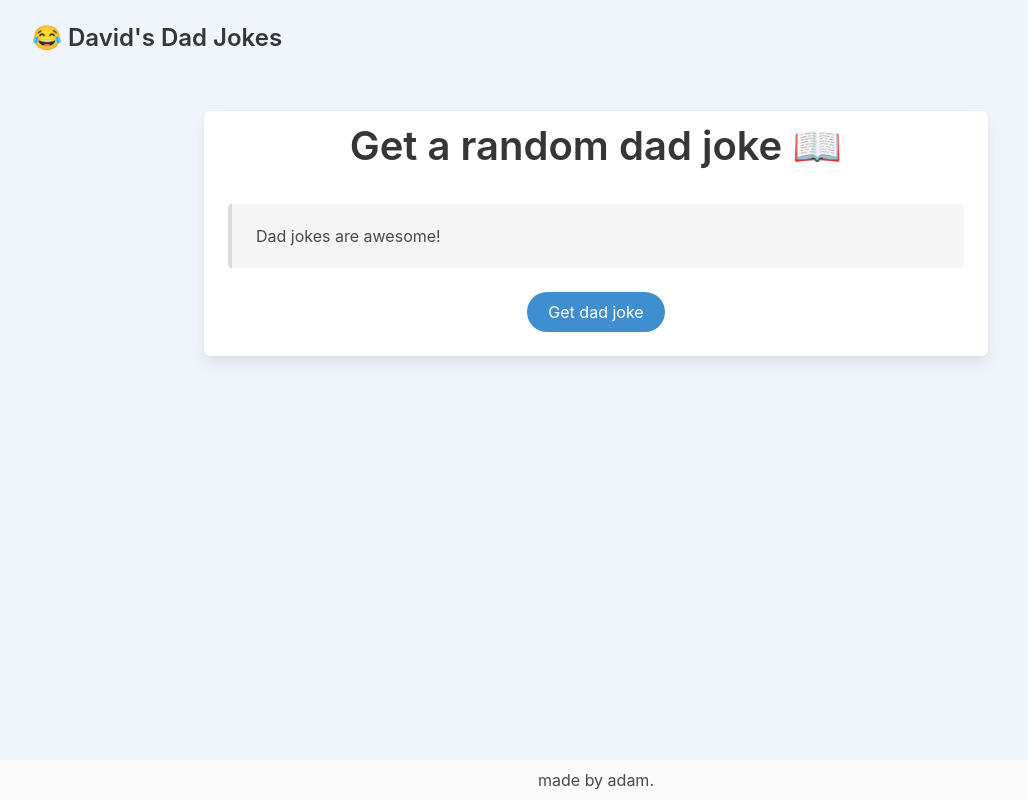
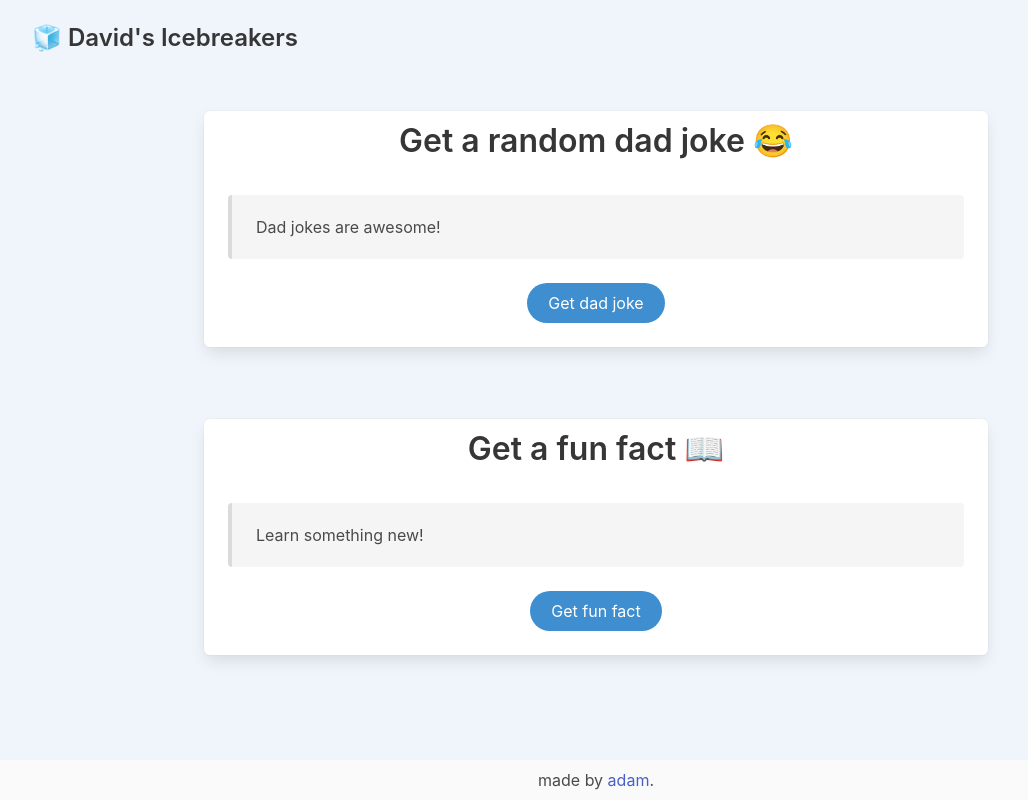
Before and after one commit to adamfurman7/adams-icebreakers, a plain HTML site: page index.html in a window 1280 px wide. Shown: the whole page, without its empty margins (44-1072 px from the left). Drawn offline with nearby package versions, Linux system fonts and the light colour scheme.

Commit message:
Added fun fact generator.

```diff
--- a/app.js
+++ b/app.js
@@ -1,5 +1,7 @@
 const joke = document.querySelector('#joke');
 const jokeBtn = document.querySelector('#jokeBtn');
+const fact = document.querySelector('#fact');
+const factBtn = document.querySelector('#factBtn');
 
 // Connect to API to get joke.
 const getJoke = async () => {
@@ -17,5 +19,20 @@ const getJoke = async () => {
     // console.log('getJoke worked!');
 }
 
+const getFact = async () => {
+    try {
+        const response = await axios.get('https://api.api-ninjas.com/v1/facts?limit=1', {
+            headers: {
+                'X-Api-Key': 'kk2ROoBBl6nrrFF4htgxxg==xieKOXfvrEiqNJv2',
+            },
+        });
+        fact.textContent = response.data[0].fact + ".";
+        console.log(response.data[0].fact);
+    } catch (error) {
+        console.log(error);
+    }
+}
+
 // Listen for button click and call getJoke function on click.
 jokeBtn.addEventListener('click', getJoke);
+factBtn.addEventListener('click', getFact);
--- a/index.html
+++ b/index.html
@@ -14,7 +14,7 @@
 <body class="is-fullheight is-flex-direction-column has-background-info-light">
     <nav class="navbar has-background-info-light">
         <div class="container">
-            <div class="navbar-brand title is-4 p-5">😂 David's Dad Jokes</div>
+            <div class="navbar-brand title is-4 p-5">🧊 David's Icebreakers</div>
             <!-- <h1 class="title">David's Dad Jokes</h1> -->
         </div>
     </nav>
@@ -22,7 +22,7 @@
         <div class="container">
             <div class="columns is-centered">
                 <div class="column is-8 box">
-                    <h2 class="title is-2">Get a random dad joke 📖</h2>
+                    <h2 class="title is-3">Get a random dad joke 😂</h2>
                     <div class="column">
                         <p class="message message-body is-vcentered" id="joke" placeholder="">Dad jokes are awesome!</p>
                     </div>
@@ -34,9 +34,25 @@
             </div>
         </div>
     </main>
+    <section class="section">
+        <div class="container">
+            <div class="columns is-centered">
+                <div class="column is-8 box">
+                    <h2 class="title is-3">Get a fun fact 📖</h2>
+                    <div class="column">
+                        <p class="message message-body is-vcentered" id="fact" placeholder="">Learn something new!</p>
+                    </div>
+                    <div class="column is-4 is-offset-4 is-flex is-justify-content-center">
+                        <button id="factBtn" class="button is-rounded is-info">Get
+                            fun fact</button>
+                    </div>
+                </div>
+            </div>
+        </div>
+    </section>
     <footer class="footer p-2">
         <div class="content has-text-centered">
-            made by adam.
+            made by <a class="is-link" href="https://www.linkedin.com/in/adamfurman7/">adam</a>.
         </div>
     </footer>
     <script src="app.js"></script>
```
